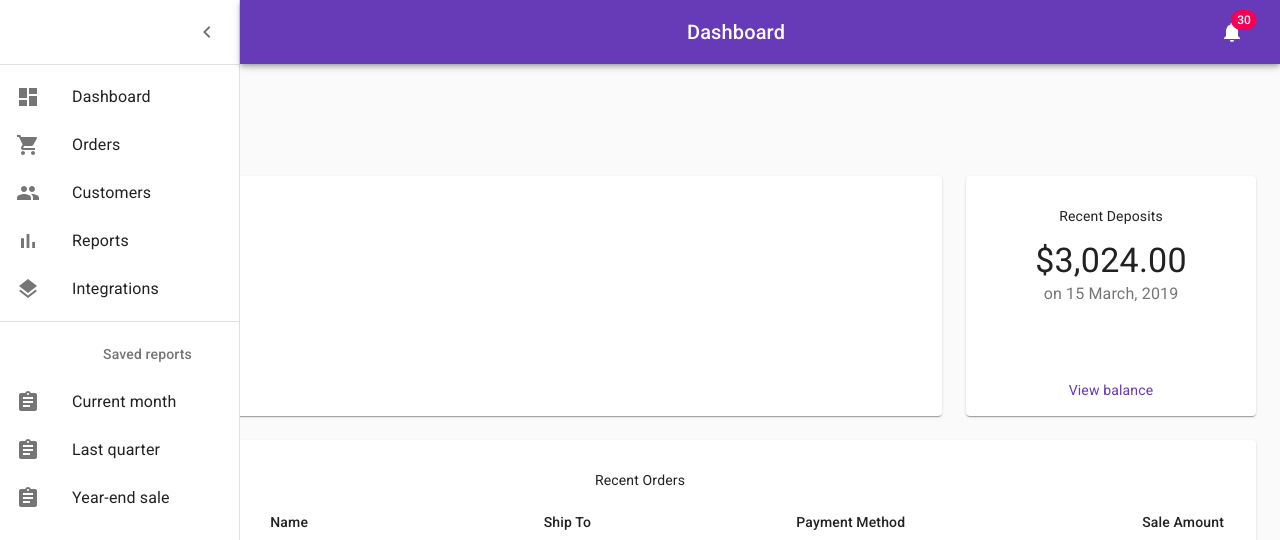
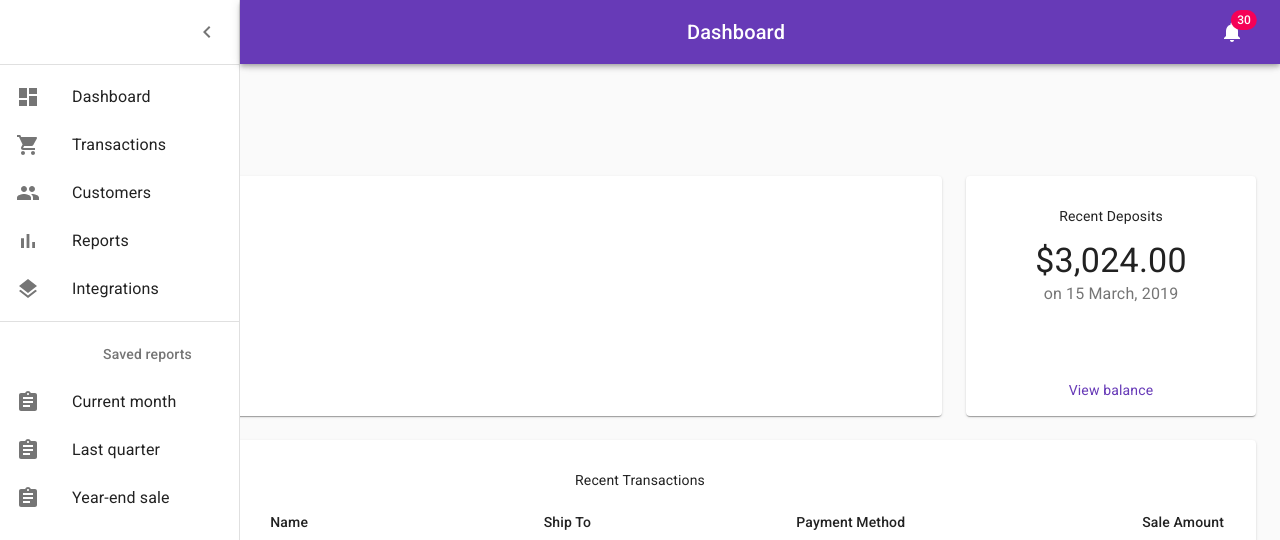
Before and after one commit to ridbay/Banka-React, a React (Create React App) app: page /dashboard in a window 1280 px wide. Shown: the top 540 px of the page. Built offline with nearby package versions, Linux system fonts and the light colour scheme; the HTML template or start-up script is replaced by a standard one.

Commit message:
Change Order to transaction on dashboard

```diff
--- a/src/pages/dashboard/Dashboard.jsx
+++ b/src/pages/dashboard/Dashboard.jsx
@@ -19,7 +19,7 @@ import NotificationsIcon from '@material-ui/icons/Notifications';
 import { mainListItems, secondaryListItems } from './listItems';
 import Chart from './Chart';
 import Deposits from './Deposits';
-import Orders from './Orders';
+import Transactions from './Transactions';
 
 
 const drawerWidth = 240;
@@ -172,10 +172,10 @@ export default function Dashboard() {
                 <Deposits />
               </Paper>
             </Grid>
-            {/* Recent Orders */}
+            {/* Recent Transactions */}
             <Grid item xs={12}>
               <Paper className={classes.paper}>
-                <Orders />
+                <Transactions />
               </Paper>
             </Grid>
           </Grid>
--- a/src/pages/dashboard/Orders.js
+++ b/src/pages/dashboard/Transactions.js
@@ -28,11 +28,11 @@ const useStyles = makeStyles(theme => ({
   },
 }));
 
-export default function Orders() {
+export default function Transactions() {
   const classes = useStyles();
   return (
     <React.Fragment>
-      <p>Recent Orders</p>
+      <p>Recent Transactions</p>
       <Table size="small">
         <TableHead>
           <TableRow>
--- a/src/pages/dashboard/listItems.js
+++ b/src/pages/dashboard/listItems.js
@@ -22,7 +22,7 @@ export const mainListItems = (
       <ListItemIcon>
         <ShoppingCartIcon />
       </ListItemIcon>
-      <ListItemText primary="Orders" />
+      <ListItemText primary="Transactions" />
     </ListItem>
     <ListItem button>
       <ListItemIcon>
```
